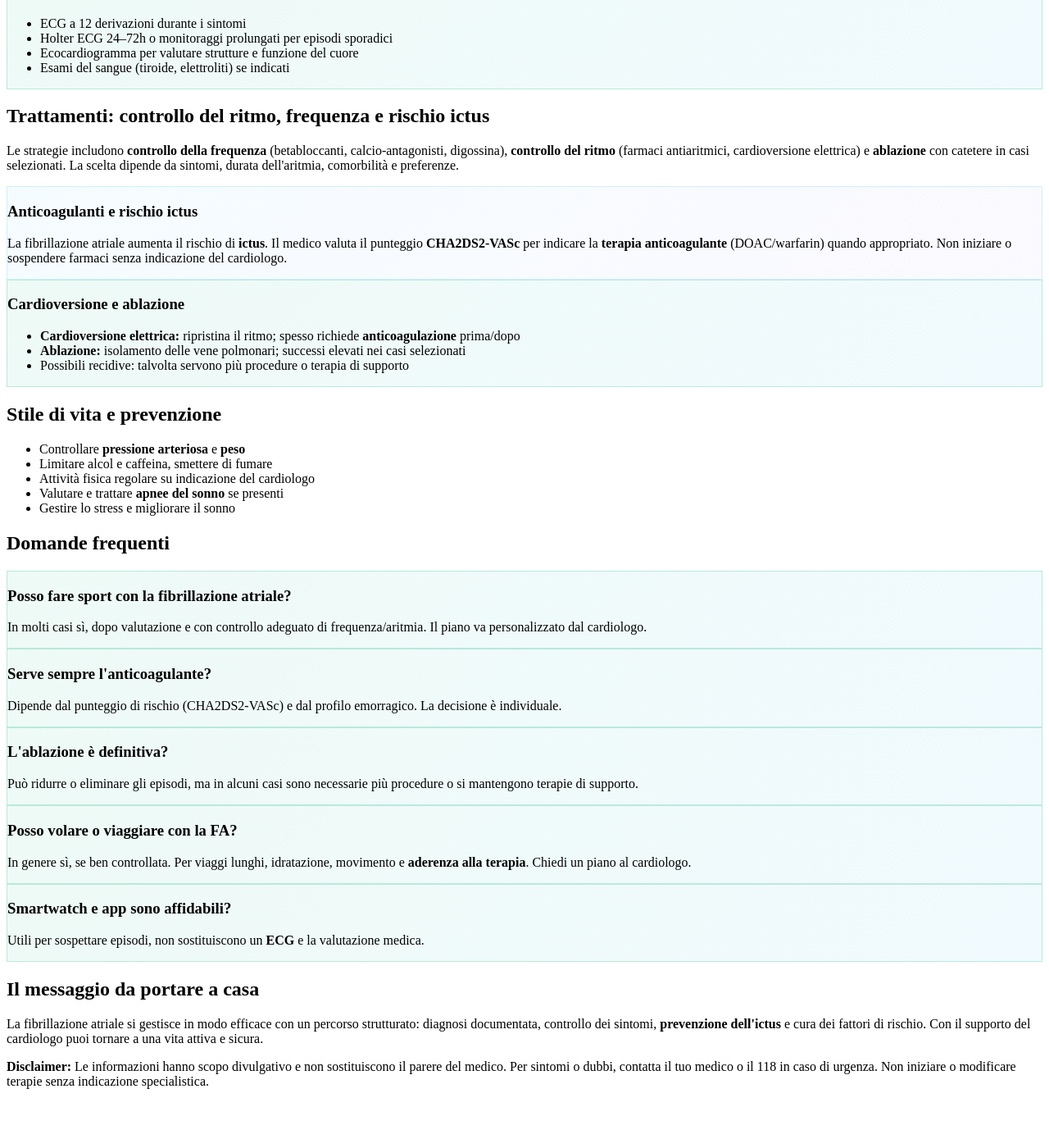
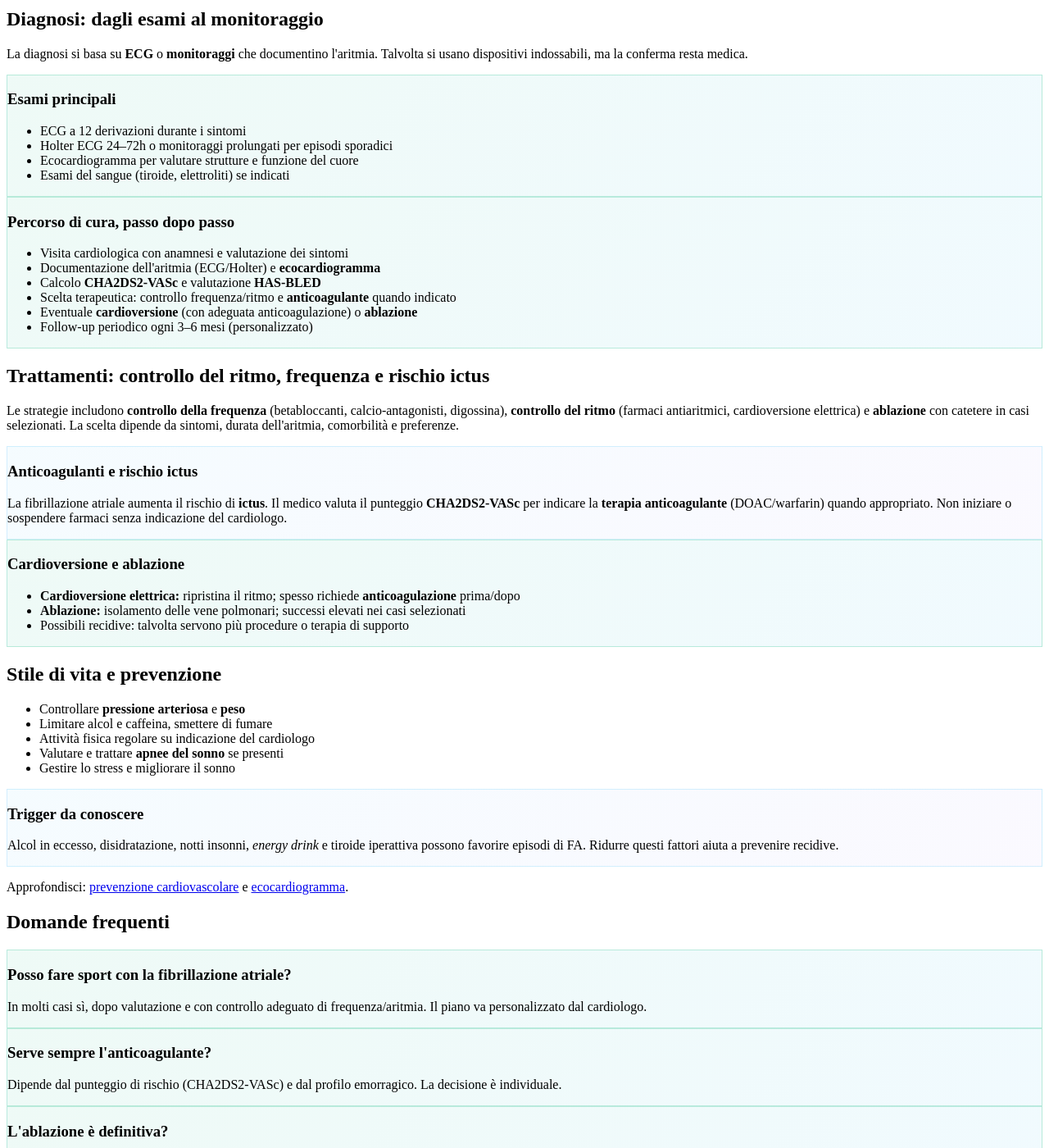
Before and after one commit to bdeornelas/bdeornelas.github.io, a Jekyll site: the page built from articles/fibrillazione-atriale/index.html, in a window 1280 px wide and 1400 px high, scrolled down 1397 px. Shown: the whole window at 82% size. Built offline with Jekyll 4.4.1, drawn with Linux system fonts in a browser that asks for light colours; before the commit the page ends 2741 px from its top, so only the background shows below that; some of the changed text lies outside the part shown.

Commit message:
Fibrillazione atriale: allineamento stile e profondità (box cardiologo 24–48h, percorso di cura step-by-step, trigger e interlink, uniforma tono)

```diff
--- a/articles/fibrillazione-atriale/index.html
+++ b/articles/fibrillazione-atriale/index.html
@@ -123,6 +123,18 @@
             </ul>
             <p class="text-slate-400 text-sm mt-3">Potrebbero indicare ischemia cardiaca o ictus in atto: serve valutazione urgente.</p>
           </div>
+          <div class="bg-gradient-to-br from-orange-500/10 to-yellow-500/10 border border-orange-400/40 rounded-xl p-6 mt-6">
+            <h3 class="font-bold text-orange-400 mb-3 flex items-center gap-2">
+              <i data-lucide="calendar-clock" class="w-5 h-5"></i>
+              Contatta il tuo cardiologo entro 24–48 ore se
+            </h3>
+            <ul class="text-slate-300 space-y-2 ml-5 list-disc">
+              <li>Palpitazioni nuove o persistenti oltre 24 ore</li>
+              <li>Affanno, stanchezza marcata o ridotta tolleranza allo sforzo</li>
+              <li>Glicemia/pressione non ben controllate e peggioramento dei sintomi</li>
+              <li>Se hai iniziato un <strong class="text-white">anticoagulante</strong> e compaiono dubbi o effetti indesiderati</li>
+            </ul>
+          </div>
         </section>
 
         <section class="mb-12">
@@ -140,6 +152,17 @@
               <li>Holter ECG 24–72h o monitoraggi prolungati per episodi sporadici</li>
               <li>Ecocardiogramma per valutare strutture e funzione del cuore</li>
               <li>Esami del sangue (tiroide, elettroliti) se indicati</li>
+            </ul>
+          </div>
+          <div class="info-step rounded-lg p-6 mt-6">
+            <h3 class="font-bold text-white mb-3">Percorso di cura, passo dopo passo</h3>
+            <ul class="text-slate-300 space-y-2 ml-5 list-disc">
+              <li>Visita cardiologica con anamnesi e valutazione dei sintomi</li>
+              <li>Documentazione dell'aritmia (ECG/Holter) e <strong class="text-white">ecocardiogramma</strong></li>
+              <li>Calcolo <strong class="text-white">CHA2DS2-VASc</strong> e valutazione <strong class="text-white">HAS-BLED</strong></li>
+              <li>Scelta terapeutica: controllo frequenza/ritmo e <strong class="text-white">anticoagulante</strong> quando indicato</li>
+              <li>Eventuale <strong class="text-white">cardioversione</strong> (con adeguata anticoagulazione) o <strong class="text-white">ablazione</strong></li>
+              <li>Follow-up periodico ogni 3–6 mesi (personalizzato)</li>
             </ul>
           </div>
         </section>
@@ -178,6 +201,13 @@
             <li>Valutare e trattare <strong class="text-white">apnee del sonno</strong> se presenti</li>
             <li>Gestire lo stress e migliorare il sonno</li>
           </ul>
+          <div class="highlight-box rounded-lg p-6 mt-6">
+            <h3 class="font-bold text-white mb-3">Trigger da conoscere</h3>
+            <p class="text-slate-300">Alcol in eccesso, disidratazione, notti insonni, <em>energy drink</em> e tiroide iperattiva possono favorire episodi di FA. Ridurre questi fattori aiuta a prevenire recidive.</p>
+          </div>
+          <p class="text-slate-400 text-sm mt-4">
+            Approfondisci: <a class="text-sky-400 hover:text-sky-300 underline" href="/articles/prevenzione-cardiovascolare/">prevenzione cardiovascolare</a> e <a class="text-sky-400 hover:text-sky-300 underline" href="/articles/ecocardiogramma-importanza/">ecocardiogramma</a>.
+          </p>
         </section>
 
         <section class="mb-12">
@@ -195,7 +225,7 @@
           </div>
           <div class="info-step rounded-lg p-6">
             <h3 class="font-bold text-white mb-2">L'ablazione è definitiva?</h3>
-            <p class="text-slate-300">Può ridurre o eliminare gli episodi, ma in alcuni casi sono necessarie più procedure o si mantengono terapie di supporto.</p>
+            <p class="text-slate-300">L'ablazione può ridurre o eliminare gli episodi, ma in alcuni casi sono necessarie più procedure o si mantengono terapie di supporto.</p>
           </div>
           <div class="info-step rounded-lg p-6 mt-4">
             <h3 class="font-bold text-white mb-2">Posso volare o viaggiare con la FA?</h3>
```
